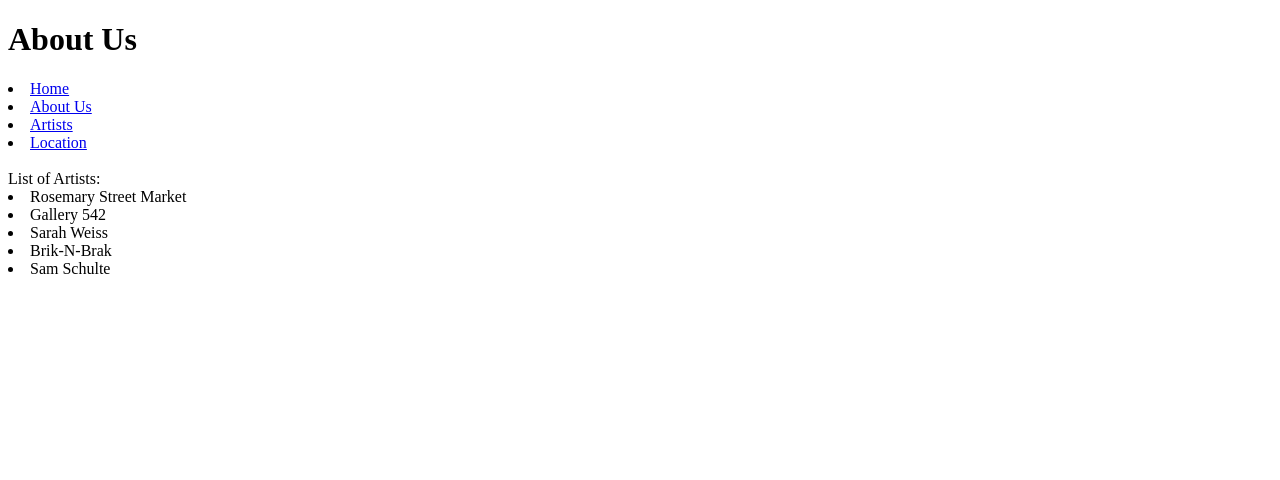
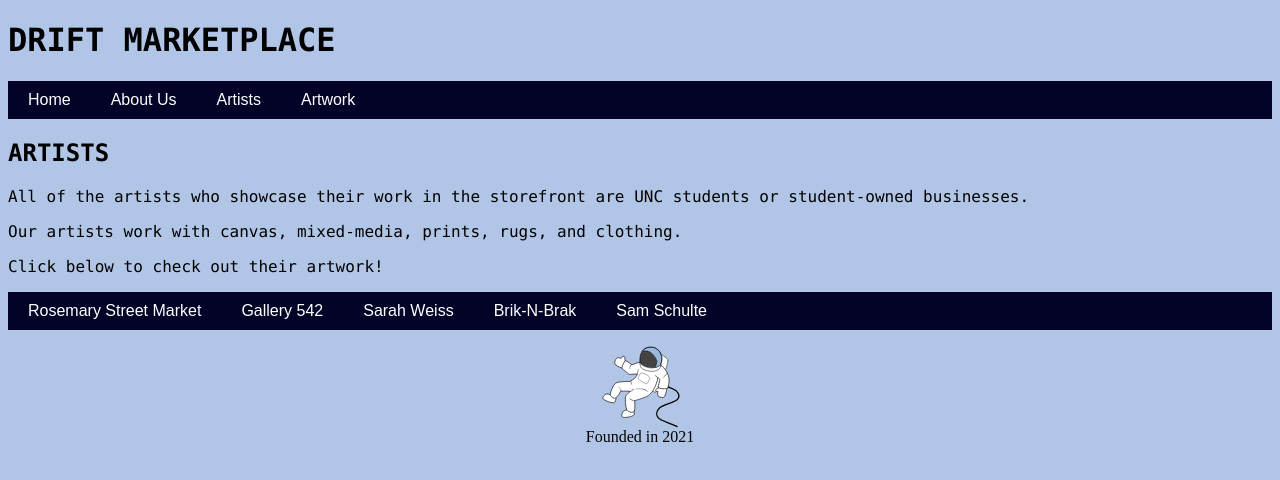
Before and after one commit to jdmar3-comp426/a01-hburkard, a website: page artists.html in a window 1280 px wide. Drawn offline with Linux system fonts and the light colour scheme.

Commit message:
Let's see, I haven't run through a verifyer yet but IDK

```diff
--- a/artists.html
+++ b/artists.html
@@ -1,26 +1,72 @@
 <!DOCTYPE html>
-<html>
+<html lang="en">
     <head>
-        <title>Artists Page</title>
+        <meta charset="UTF-8">
+        <meta name="viewport" content="width=device-width, initial-scale=1.0">
+        <title>Artist Page</title>
+        <link rel="stylesheet" href="styles.css">
     </head>
+
     <body>
-        <h1>About Us</h1>
-        <n1>
-            <li><a href="index.html">Home</a></li>
-            <li><a href="about.html">About Us</a></li>
-            <li><a href="artists.html">Artists</a></li>
-            <li><a href="location.html">Location</a></li>
-        </n1>
-        <br>
-        <p1>List of Artists:</p1>
-        <n2>
-            <li>Rosemary Street Market</li>
-            <li>Gallery 542</li>
-            <li>Sarah Weiss</li>
-            <li>Brik-N-Brak</li>
-            <li>Sam Schulte</li>
-        </n2>
+        <div class="header">
+            <h1>
+                Drift Marketplace
+            </h1>
+        </div>
 
+        <nav class="menu">
+            <ul class="nav">
+                <li>
+                    <a href="./index.html">Home</a>
+                </li>
+                <li>
+                    <a href="./about.html">About Us</a>
+                </li>
+                <li>
+                    <a id="thispage" href="./artists.html">Artists</a>
+                </li>
+                <li>
+                    <a href="./artwork.html">Artwork</a>
+                </li>
+            </ul>
+        </nav>
+
+        <div class="content">
+            <h2>
+                Artists
+            </h2>
+            <p class="p1">
+                All of the artists who showcase their work in the storefront are UNC students or student-owned businesses.
+            </p>
+            <p class="p1">
+                Our artists work with canvas, mixed-media, prints, rugs, and clothing.
+            </p>
+            <p class="p1">
+                Click below to check out their artwork!
+            </p>
+        </div>
+        <nav class="menu">
+            <ul class="list">
+                <li>
+                    <a href="./artwork.html">Rosemary Street Market</a>
+                </li>
+                <li>
+                    <a href="./artwork.html">Gallery 542</a>
+                </li>
+                <li>
+                    <a href="./artwork.html">Sarah Weiss</a>
+                </li>
+                <li>
+                    <a href="./artwork.html">Brik-N-Brak</a>
+                </li>
+                <li>
+                    <a href="./artwork.html">Sam Schulte</a>
+                </li>
+            </ul>
+        </nav>
+        <figure class="logo">
+            <img src="drift.svg" alt="Drift Marketplace Logo" class="logo">
+            <figcaption>Founded in 2021</figcaption>
+        </figure>
     </body>
-
 </html>
--- a/package.json
+++ b/package.json
@@ -17,6 +17,7 @@
   },
   "homepage": "https://github.com/jdmar3-comp426/a01-hburkard#readme",
   "dependencies": {
-    "browser-sync": "^2.27.7"
+    "browser-sync": "^2.27.7",
+    "browsersync": "^0.0.1-security"
   }
 }
--- /dev/null
+++ b/styles.css
@@ -0,0 +1,73 @@
+h1, h2 {
+    font-family: "Consolas", "monaco", monospace;
+    text-transform: uppercase;
+}
+
+p {
+    font-family: "Lucida Console", "Courier New", monospace;
+}
+
+body {
+    background-color: rgb(177, 198, 230);
+}
+
+ul {
+    list-style-type: none;
+    margin: 0;
+    padding: 0;
+    overflow: hidden;
+    background-color: rgb(2, 3, 39);
+}
+
+li {
+    float: left;
+    font-family: "Arial", "Helvetica", sans-serif;
+}
+
+li a {
+    display: inline-block;
+    color: white;
+    text-align: center;
+    padding: 10px 20px;
+    text-decoration: none;
+}
+
+li a:hover{
+    background-color: #4B9CD3;
+  }
+
+div.gallery {
+    margin: 5px;
+    float: left;
+    width: 250px;
+    font-family: "Arial", "Helvetica", sans-serif;
+}
+
+
+
+div.gallery img{
+    width: 100%;
+    height: auto;
+    border: 1px solid #4B9CD3;
+}
+div.gallery img:hover, div.desc:hover{
+    border: 1px solid rgb(248, 165, 40);
+}
+
+div.desc {
+    padding: 15px;
+    text-align: center;
+    background-color: #ffffff;
+    border: 1px solid #4B9CD3;
+}
+
+.logo {
+    display: block;
+    margin-left: auto;
+    margin-right: auto;
+    width: 25%;
+}
+
+figure figcaption{
+    text-align: center;
+}
```
Also changed, not shown: about.html (+42 -12 lines), artwork.html (added, +70 -0 lines), index.html (+44 -10 lines), location.html (deleted, +0 -20 lines), drift.svg (added), earings.jpeg (added), 5 other files.
